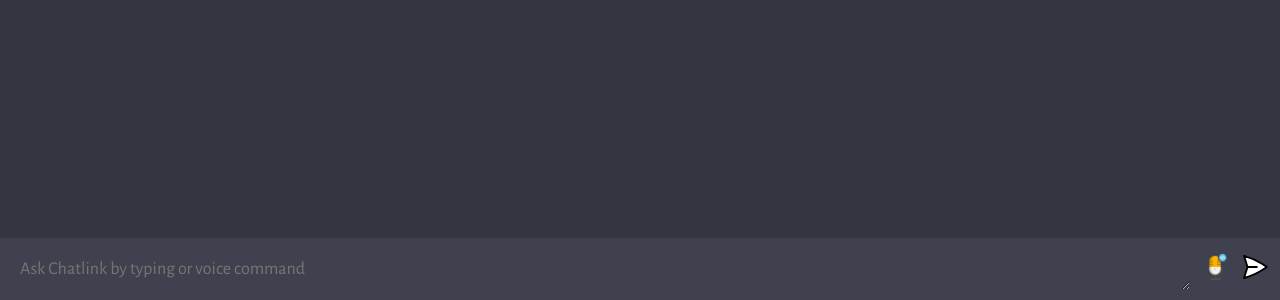
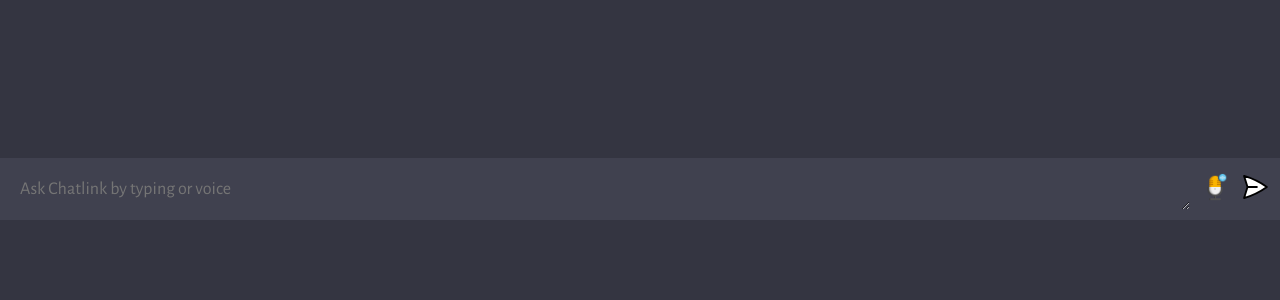
Before and after one commit to chaitak-gorai/Chatlink, a website built with Vite: page index.html in a window 1280 px wide. Shown: the part 500-800 px from the top of the page. Built offline with nearby package versions, Linux system fonts and the light colour scheme.

Commit message:
Bottom view space

```diff
--- a/index.html
+++ b/index.html
@@ -11,7 +11,7 @@
     <div id="app">
       <div id="chat_container"></div>
       <form>
-        <textarea name="prompt" id="pmpt" rows="1" cols="1" placeholder="Ask Chatlink by typing or voice command"></textarea>
+        <textarea name="prompt" id="pmpt" rows="1" cols="1" placeholder="Ask Chatlink by typing or voice"></textarea>
         <button type="button" id="record"><img src="assets/record.png" alt="send" /></button>
         <button type="submit"><img src="assets/send.svg" alt="send" />
       </form>
--- a/style.css
+++ b/style.css
@@ -13,7 +13,7 @@ body {
 
 #app {
   width: 100vw;
-  height: 100vh;
+  height: 90vh;
   background: #343541;
 
   display: flex;
```
